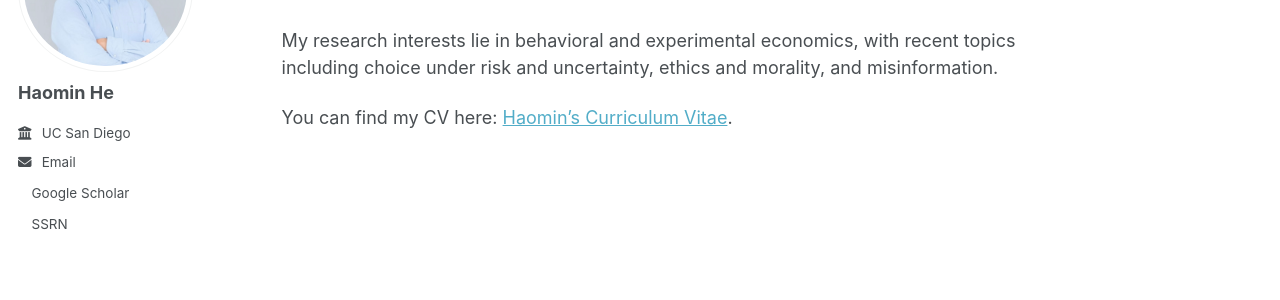
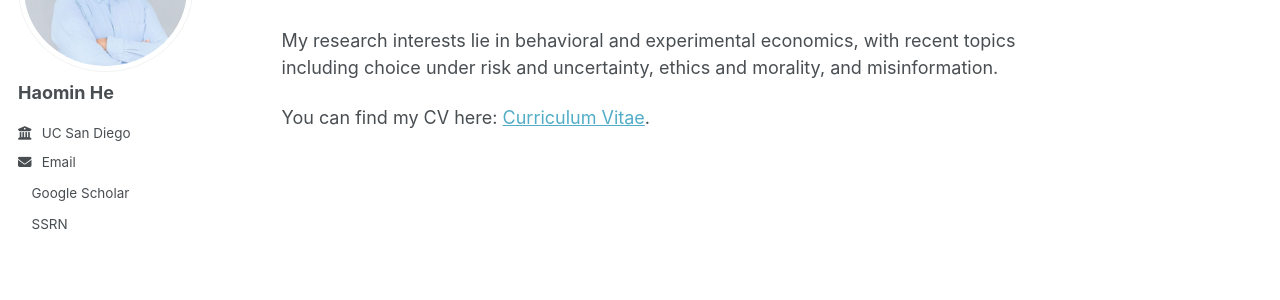
Before and after one commit to haomin-he/haomin-he.github.io, a Jekyll site: the page built from _pages/about.md, in a window 1280 px wide. Shown: the part 194-494 px from the top of the page. Built offline with Jekyll 4.4.1, drawn with Linux system fonts in a browser that asks for light colours; a script bundle is joined from its source files by our own code; a style sheet for code colours, icons or effects is not loaded.

Commit message:
Update about.md

```diff
--- a/_pages/about.md
+++ b/_pages/about.md
@@ -12,4 +12,4 @@ I am a first-year Ph.D. student in Economics and Strategy at the <a href="https:
 
 My research interests lie in behavioral and experimental economics, with recent topics including choice under risk and uncertainty, ethics and morality, and misinformation.
 
-You can find my CV here: [Haomin's Curriculum Vitae](../assets/CV_Haomin_202611.pdf).
+You can find my CV here: <a href="../assets/CV_Haomin_202611.pdf" target="_blank" rel="noopener noreferrer">Curriculum Vitae</a>.
```
